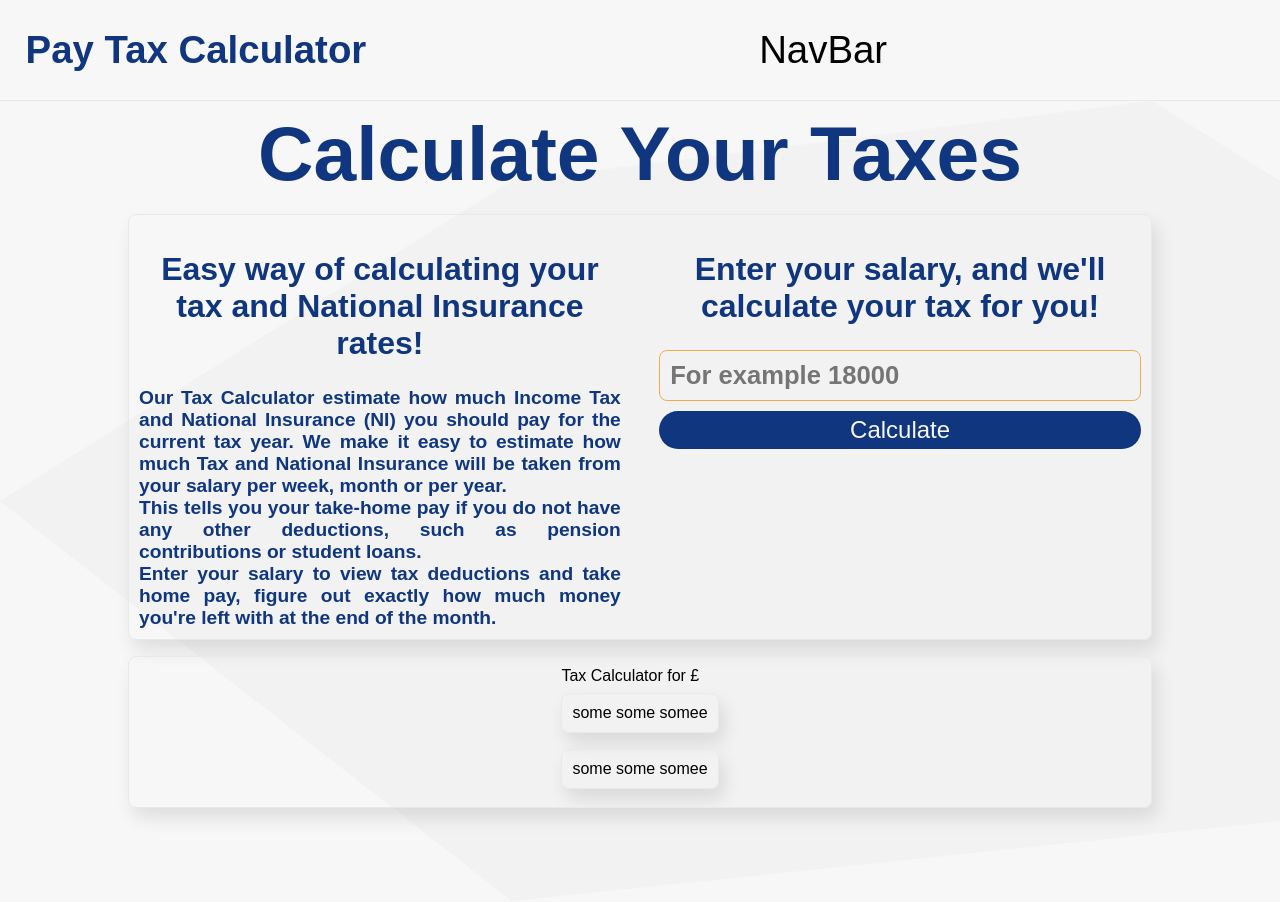
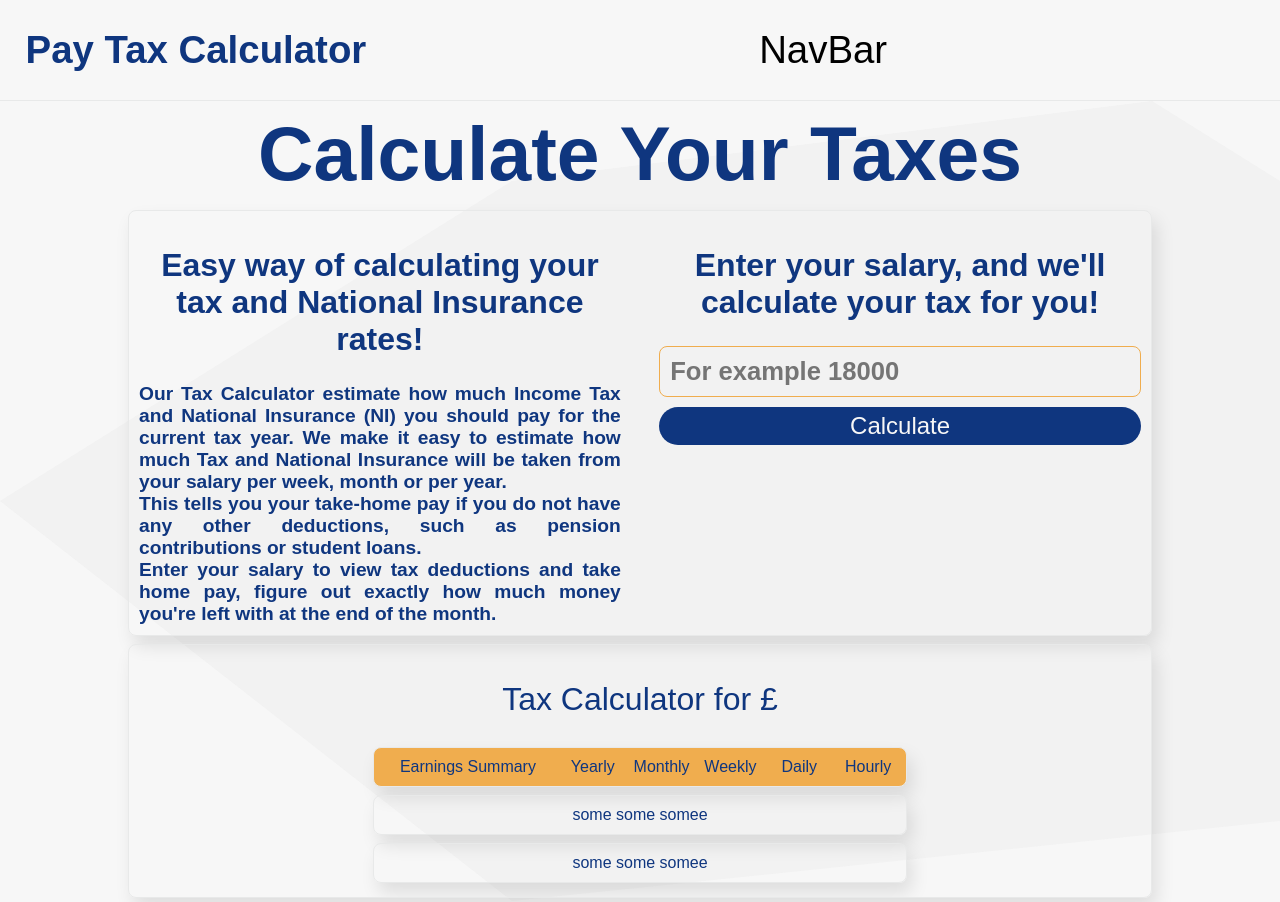
Before and after one commit to EdAncerys/ReactTCAppUK, a React (Create React App) app: page / in a window 1280 px wide. Both pictures are taken after a click on the element "Calculate". Built offline with nearby package versions, Linux system fonts and the light colour scheme; a web font is replaced by a local one.

Commit message:
Refactor BoxContainer - add ability to pass background color dynamically

```diff
--- a/src/components/BoxContainer.jsx
+++ b/src/components/BoxContainer.jsx
@@ -2,7 +2,12 @@ import React, { useState } from 'react';
 
 import colors from '../config/colors';
 
-export default function BoxContainer({ children, height, mouseHover }) {
+export default function BoxContainer({
+  children,
+  height,
+  backgroundColor,
+  mouseHover,
+}) {
   const [hover, setHover] = useState(false);
 
   const boxShadow =
@@ -16,8 +21,9 @@ export default function BoxContainer({ children, height, mouseHover }) {
         display: 'grid',
         justifyContent: 'center',
         alignContent: 'center',
-        margin: `1vh 0`,
+        margin: `4px 0`,
         padding: `10px`,
+        backgroundColor: `${backgroundColor}`,
         border: `1px solid ${colors.silver}`,
         borderRadius: `8px`,
         boxShadow: boxShadow,
--- a/src/components/EarningsSummaryTable.jsx
+++ b/src/components/EarningsSummaryTable.jsx
@@ -1,6 +1,8 @@
 import React, { useContext } from 'react';
 import { AppContext } from '../App';
 import BoxContainer from './BoxContainer.jsx';
+
+import colors from '../config/colors';
 
 export default function EarningsSummaryTable({ props }) {
   const { manageAppContext } = useContext(AppContext);
@@ -11,6 +13,17 @@ export default function EarningsSummaryTable({ props }) {
       <BoxContainer mouseHover="true">
         <div style={styles.tableHeader}>Tax Calculator for £ {salary}</div>
 
+        <BoxContainer mouseHover="true" backgroundColor={`${colors.yellow}`}>
+          <div style={styles.tableRow}>
+            <div style={styles.tableCell}>Earnings Summary</div>
+            <div style={styles.tableCell}>Yearly</div>
+            <div style={styles.tableCell}>Monthly</div>
+            <div style={styles.tableCell}>Weekly</div>
+            <div style={styles.tableCell}>Daily</div>
+            <div style={styles.tableCell}>Hourly</div>
+          </div>
+        </BoxContainer>
+
         <BoxContainer mouseHover="true">{salary} some some somee</BoxContainer>
         <BoxContainer mouseHover="true">{salary} some some somee</BoxContainer>
       </BoxContainer>
@@ -19,5 +32,26 @@ export default function EarningsSummaryTable({ props }) {
 }
 
 const styles = {
-  container: {},
+  container: {
+    color: `${colors.primary}`,
+  },
+  tableRow: {
+    display: 'grid',
+    justifyContent: 'center',
+    alignContent: 'center',
+    gridTemplateColumns: '3fr 1fr 1fr 1fr 1fr 1fr',
+    gridGap: '1vw',
+  },
+  tableCell: {
+    display: 'grid',
+    justifyContent: 'center',
+    alignContent: 'center',
+    overflow: 'auto',
+  },
+  tableHeader: {
+    margin: '2vw auto',
+    padding: '20px auto',
+    fontSize: `2.5vw`,
+    textAlign: 'center',
+  },
 };
--- a/src/components/FrontPageContent.jsx
+++ b/src/components/FrontPageContent.jsx
@@ -40,12 +40,6 @@ const styles = {
     fontWeight: '800',
     color: `${colors.primary}`,
   },
-  tableHeader: {
-    margin: '2vw auto',
-    padding: '20px auto',
-    fontSize: `2.5vw`,
-    textAlign: 'center',
-  },
   formContainer: {
     width: `80vw`,
   },
```
